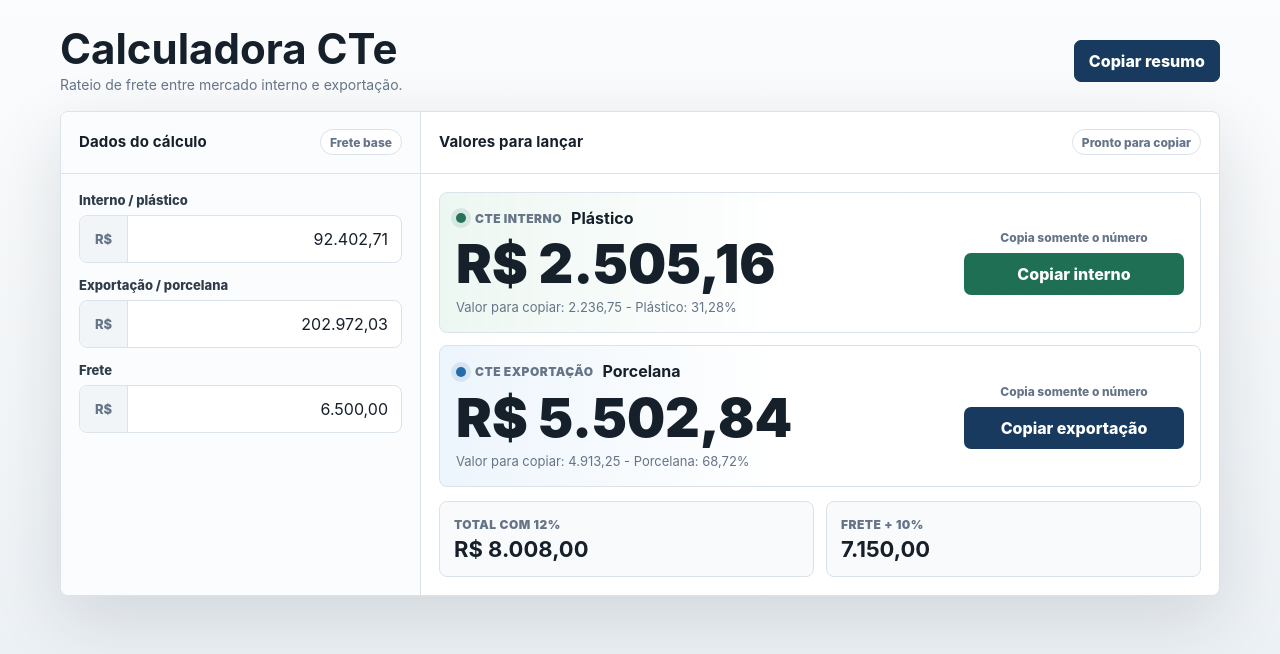
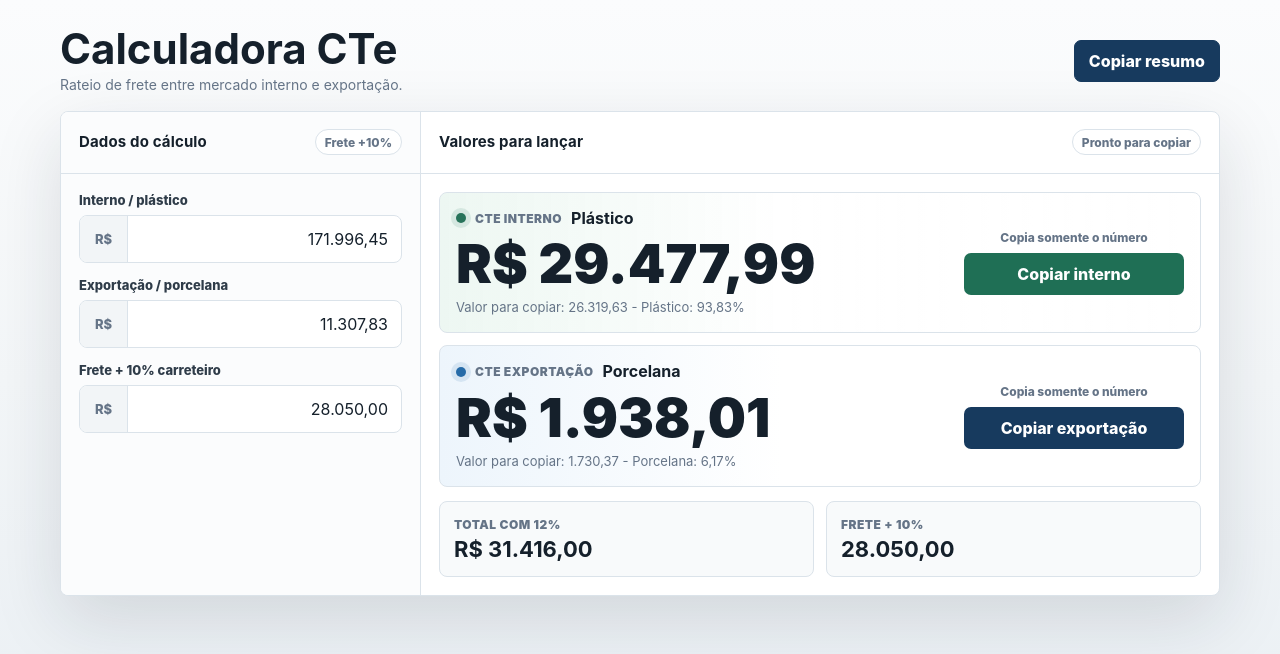
Before and after one commit to GabrielAlexsander/caculadora-ctes, a plain HTML site: page index.html in a window 1280 px wide. Drawn offline with Linux system fonts and the light colour scheme.

Commit message:
ajustando a lógica das somas

```diff
--- a/index.html
+++ b/index.html
@@ -476,7 +476,7 @@
       <aside class="inputs">
         <div class="section-head">
           <h2>Dados do cálculo</h2>
-          <span class="chip">Frete base</span>
+          <span class="chip">Frete +10%</span>
         </div>
 
         <form class="form" id="calculatorForm">
@@ -484,7 +484,7 @@
             <label for="internalValue">Interno / plástico</label>
             <div class="input-wrap">
               <span class="prefix">R$</span>
-              <input id="internalValue" inputmode="decimal" autocomplete="off" value="92.402,71" />
+              <input id="internalValue" inputmode="decimal" autocomplete="off" value="171.996,45" />
             </div>
           </div>
 
@@ -492,15 +492,15 @@
             <label for="exportValue">Exportação / porcelana</label>
             <div class="input-wrap">
               <span class="prefix">R$</span>
-              <input id="exportValue" inputmode="decimal" autocomplete="off" value="202.972,03" />
+              <input id="exportValue" inputmode="decimal" autocomplete="off" value="11.307,83" />
             </div>
           </div>
 
           <div class="field">
-            <label for="freightValue">Frete</label>
+            <label for="freightValue">Frete + 10% carreteiro</label>
             <div class="input-wrap">
               <span class="prefix">R$</span>
-              <input id="freightValue" inputmode="decimal" autocomplete="off" value="6.500,00" />
+              <input id="freightValue" inputmode="decimal" autocomplete="off" value="28.050,00" />
             </div>
           </div>
         </form>
@@ -521,8 +521,8 @@
                   <span>CTe interno</span>
                   <strong>Plástico</strong>
                 </div>
-                <div class="amount" id="internalIssueValue">R$ 2.505,16</div>
-                <div class="meta" id="internalMeta">Valor para copiar: 2.236,75 - Plástico: 31,28%</div>
+                <div class="amount" id="internalIssueValue">R$ 29.477,99</div>
+                <div class="meta" id="internalMeta">Valor para copiar: 26.319,63 - Plástico: 93,83%</div>
               </div>
               <div class="copy-panel">
                 <span class="copy-label">Copia somente o número</span>
@@ -537,8 +537,8 @@
                   <span>CTe exportação</span>
                   <strong>Porcelana</strong>
                 </div>
-                <div class="amount" id="exportIssueValue">R$ 5.502,84</div>
-                <div class="meta" id="exportMeta">Valor para copiar: 4.913,25 - Porcelana: 68,72%</div>
+                <div class="amount" id="exportIssueValue">R$ 1.938,01</div>
+                <div class="meta" id="exportMeta">Valor para copiar: 1.730,37 - Porcelana: 6,17%</div>
               </div>
               <div class="copy-panel">
                 <span class="copy-label">Copia somente o número</span>
@@ -550,11 +550,11 @@
           <div class="summary">
             <div class="metric">
               <span>Total com 12%</span>
-              <strong id="issueTotal">R$ 8.008,00</strong>
+              <strong id="issueTotal">R$ 31.416,00</strong>
             </div>
             <div class="metric">
               <span>Frete + 10%</span>
-              <strong id="copyTotal">7.150,00</strong>
+              <strong id="copyTotal">28.050,00</strong>
             </div>
           </div>
 
@@ -567,13 +567,12 @@
   <div class="toast" id="toast">Copiado.</div>
 
   <script>
-    const CARRIER_FACTOR = 1.10;
     const EMISSION_FACTOR = 1.12;
 
     const state = {
       copyValues: {
-        internalIssue: '2.236,75',
-        exportIssue: '4.913,25'
+        internalIssue: '26.319,63',
+        exportIssue: '1.730,37'
       }
     };
 
@@ -636,7 +635,7 @@
       return {
         internalValue: parseNumber(fields.internalValue.value),
         exportValue: parseNumber(fields.exportValue.value),
-        finalFreight: parseNumber(fields.freightValue.value) * CARRIER_FACTOR
+        finalFreight: parseNumber(fields.freightValue.value)
       };
     }
 
```
